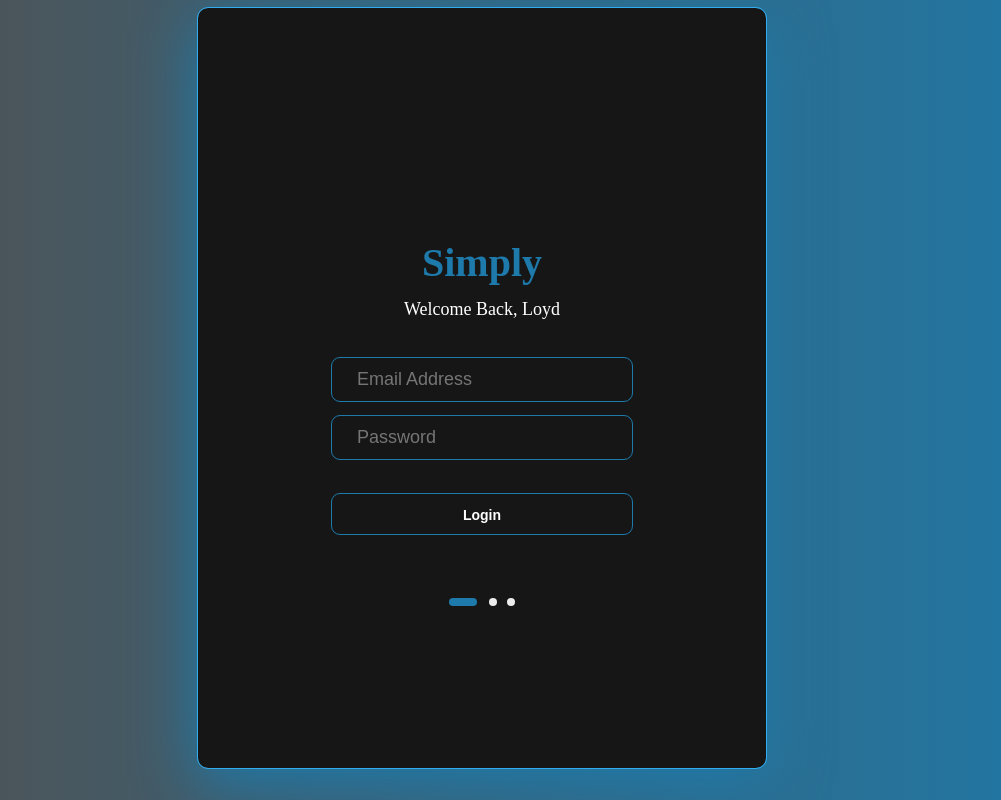
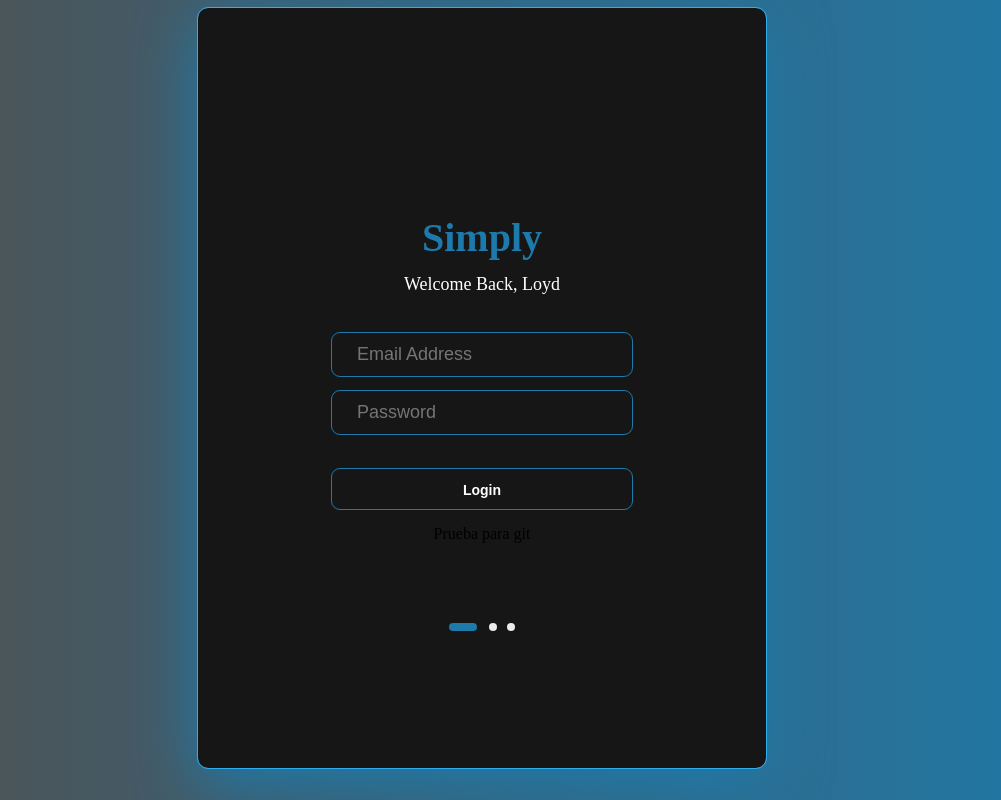
Before and after one commit to AleArtolaMazanares/Simply-Music, a React (Create React App) app in the folder Simply-Music-react/: page /login in a window 1280 px wide. Shown: the whole page, without its empty margins (139-1140 px from the left). Built offline with nearby package versions, Linux system fonts and the light colour scheme.

Commit message:
update code react

```diff
--- a/Simply-Music-react/src/pages/User/login/index.jsx
+++ b/Simply-Music-react/src/pages/User/login/index.jsx
@@ -132,6 +132,7 @@ const LoginForm = () => {
               Login
             </button>
           </div>
+          <p>Prueba para git</p>
           <div id="bar"></div>
         </div>
       </form>
```
